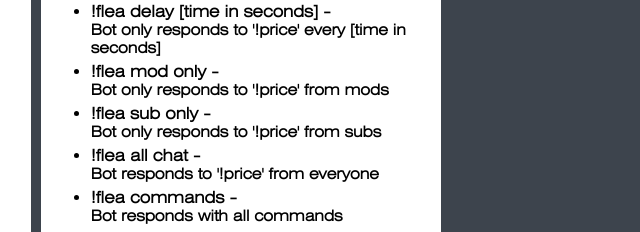
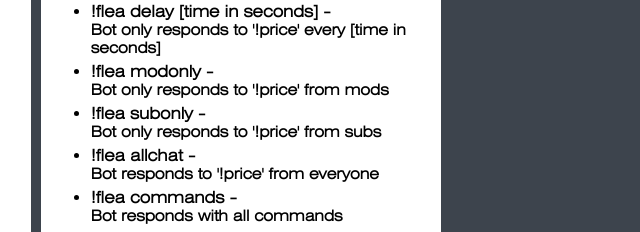
Before and after one commit to jwaugh3/FleaMarketBot, a plain HTML site: page commands.html in a window 1280 px wide. Shown: the part 440-672 px from the top of the page, 604-1244 px from the left. Drawn offline with Linux system fonts and the light colour scheme; a web font is replaced by a local one.

Commit message:
update command documentation

```diff
--- a/commands.html
+++ b/commands.html
@@ -98,13 +98,13 @@
                             <b><bold>!flea delay [time in seconds]</bold> - <p class="subText">Bot only responds to '!price' every [time in seconds]</p></b>
                         </li>
                         <li>
-                            <b><bold>!flea mod only</bold> - <p class="subText">Bot only responds to '!price' from mods</p></b>
+                            <b><bold>!flea modonly</bold> - <p class="subText">Bot only responds to '!price' from mods</p></b>
                         </li>
                         <li>
-                            <b><bold>!flea sub only</bold> - <p class="subText">Bot only responds to '!price' from subs</p></b>
+                            <b><bold>!flea subonly</bold> - <p class="subText">Bot only responds to '!price' from subs</p></b>
                         </li>
                         <li>
-                            <b><bold>!flea all chat</bold> - <p class="subText">Bot responds to '!price' from everyone</p></b>
+                            <b><bold>!flea allchat</bold> - <p class="subText">Bot responds to '!price' from everyone</p></b>
                         </li>
                         <li>
                             <b><bold>!flea commands</bold> - <p class="subText">Bot responds with all commands</p></b>
```
